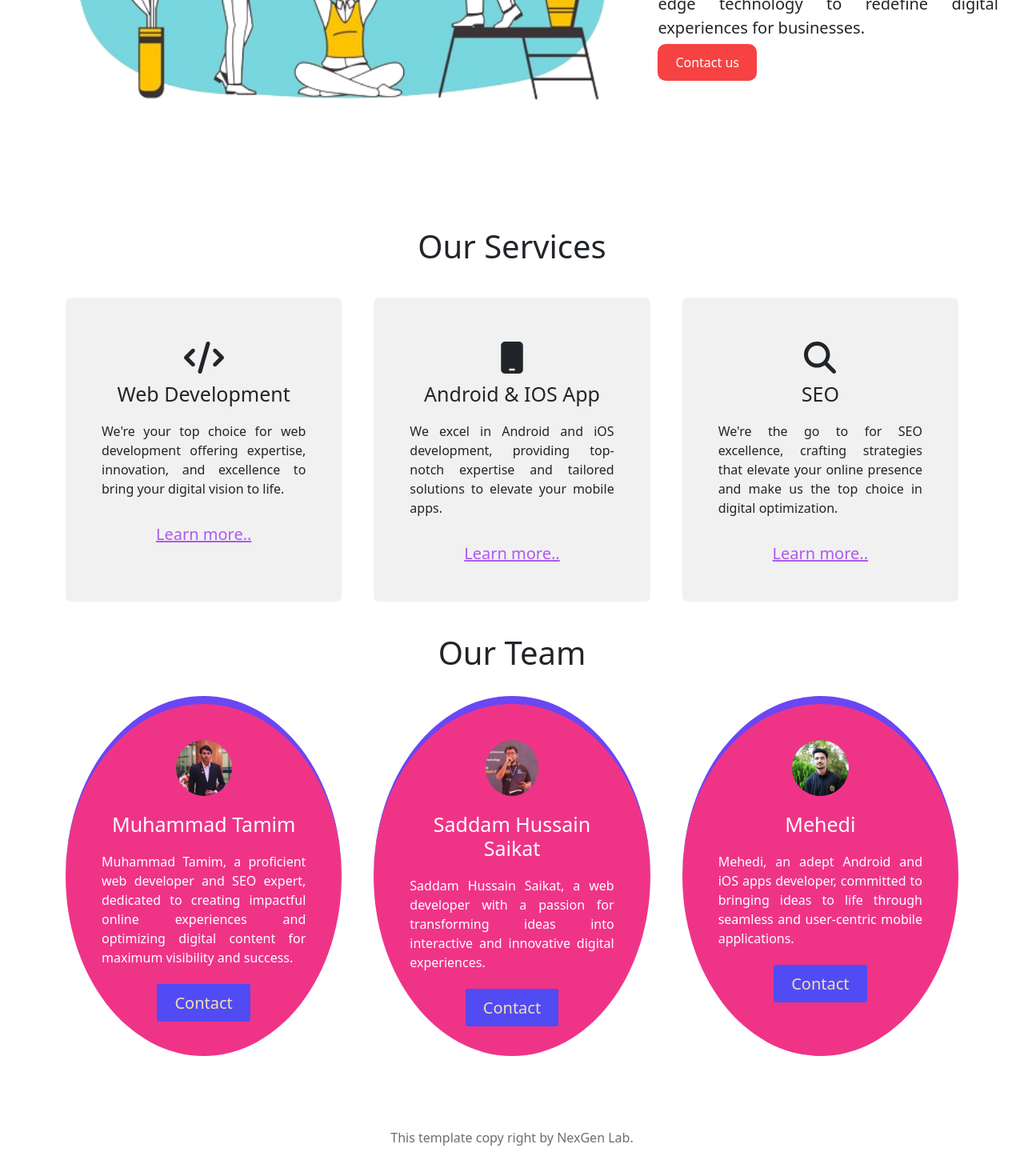
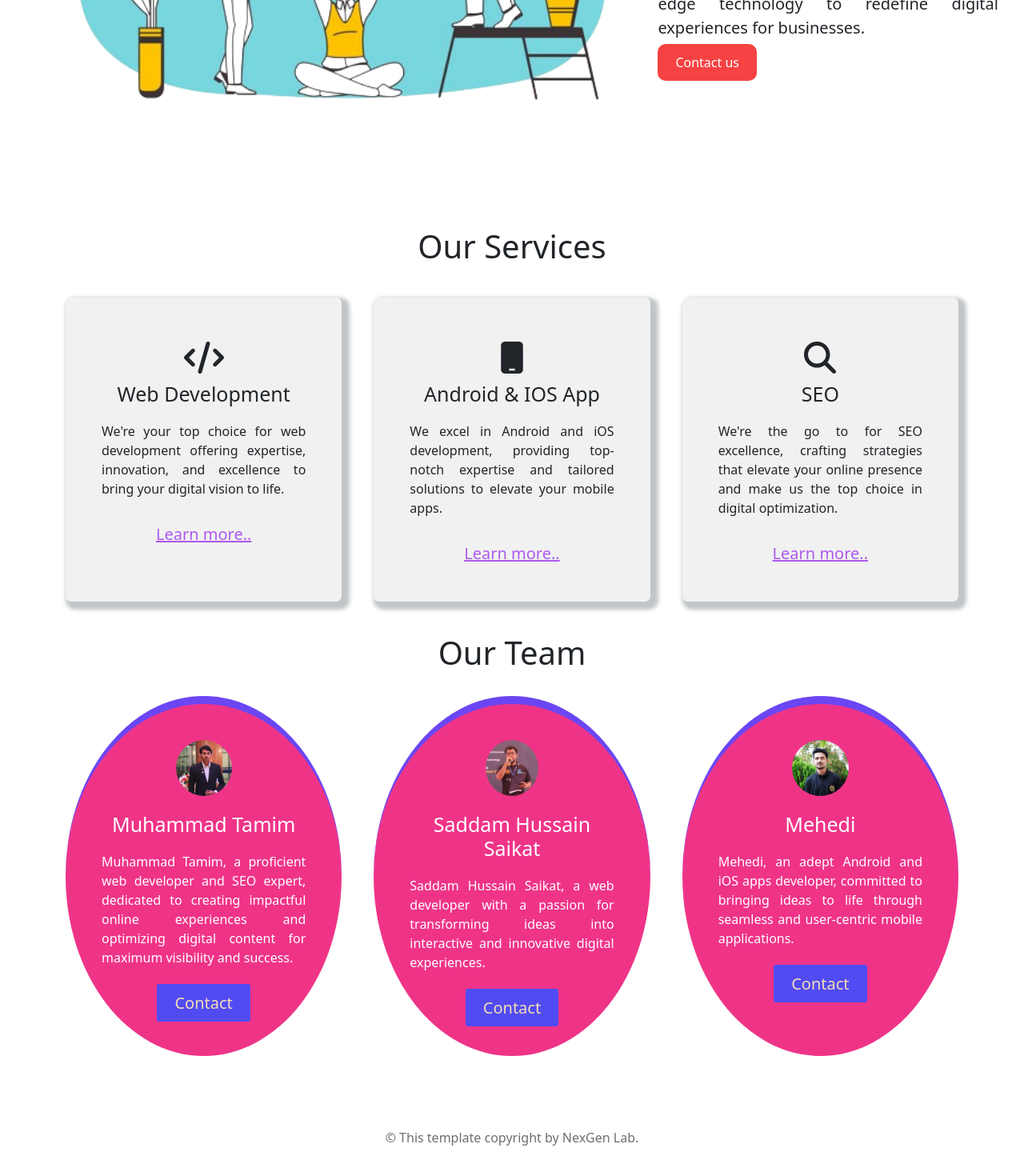
Before and after one commit to muhammad-tamim/NexGen-Lab, a React (Vite) app: page / in a window 1280 px wide. Shown: the part 910-2380 px from the top of the page at 80% size. Built offline with nearby package versions, Linux system fonts and the light colour scheme.

Commit message:
service section adding box shadow

```diff
--- a/src/components/footer/Footer.jsx
+++ b/src/components/footer/Footer.jsx
@@ -4,7 +4,7 @@ import './footer.css'
 const Footer = () => {
     return (
         <>
-            <p className='footer'>This template copy right by NexGen Lab.</p>
+            <p className='footer'>© This template copyright by NexGen Lab.</p>
         </>
     );
 };
--- a/src/components/service/Service.css
+++ b/src/components/service/Service.css
@@ -22,6 +22,7 @@
     font-weight: 300;
     border-radius: 7px;
     transition: background 0.5s, transform 0.5s;
+    box-shadow: 5px 5px 5px 5px rgb(192, 197, 199);
 }
 
 .icon {
@@ -52,6 +53,7 @@
     transform: translateY(-10px);
     color: #ffffff;
     border-left: 7px solid #6a00ff;
+    box-shadow: none;
 }
 
 @media only screen and (max-width: 600px) {
```
Also changed, not shown: src/components/slider/Slider.jsx (+1 -28 lines).
